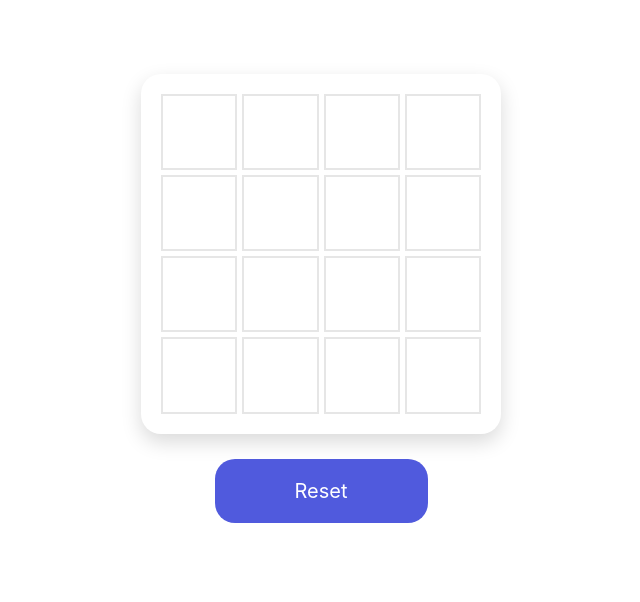
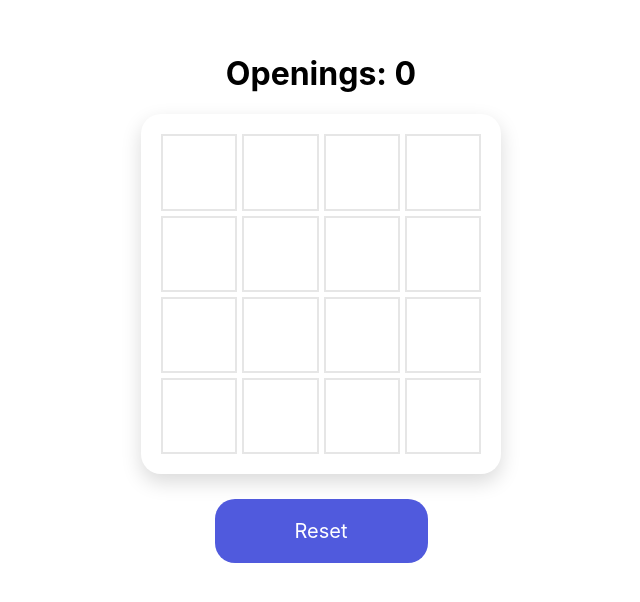
Before and after one commit to aysommer/tiles-game, a React (Create React App) app: page / in a window 1280 px wide. Shown: the part 102-704 px from the top of the page, without its empty margins (319-959 px from the left). Built offline with nearby package versions, Linux system fonts and the light colour scheme.

Commit message:
Openings counter and fix styles.

```diff
--- a/src/components/TileGrid.tsx
+++ b/src/components/TileGrid.tsx
@@ -14,6 +14,7 @@ const TILE: ITile = {
 };
 
 function TileGrid() {
+    const [openings, setOpenings] = useState(0);
     const [selectedKeys, setSelectedKeys] = useState(SELECTED_KEYS);
     const [randSequence, setRandSequence] = useState(Game.getRandomPairedArray(GRID_SIZE));
     const [tiles, setTiles] = useState(Array(GRID_SIZE).fill(TILE).map((val, i): ITile => ({
@@ -30,6 +31,8 @@ function TileGrid() {
             isAnimating) {
             return;
         }
+
+        setOpenings(openings + 1);
 
         const newTiles: ITile[] = [...tiles].map((tile, key): ITile => (key === selectedKey) ? {
             ...tile,
@@ -98,6 +101,8 @@ function TileGrid() {
     }
 
     return (
+        <div>
+            <h1 style={{ textAlign: 'center' }}>{`Openings: ${openings}`}</h1>
             <section className="tile-grid">
                 {tiles.map(({ text, isOpened, isUnlock }: ITile, key) => (
                     <Tile
@@ -109,6 +114,7 @@ function TileGrid() {
                     />
                 ))}
             </section>
+        </div>
     )
 }
 
--- a/src/components/TileGrid/Tile/Tile.css
+++ b/src/components/TileGrid/Tile/Tile.css
@@ -28,6 +28,7 @@
 
 .tile-flip {
     transform: rotateY(180deg);
+    pointer-events: none;
 }
 
 .tile:hover {
```
Lines whose indentation alone changed are shown as unchanged.
